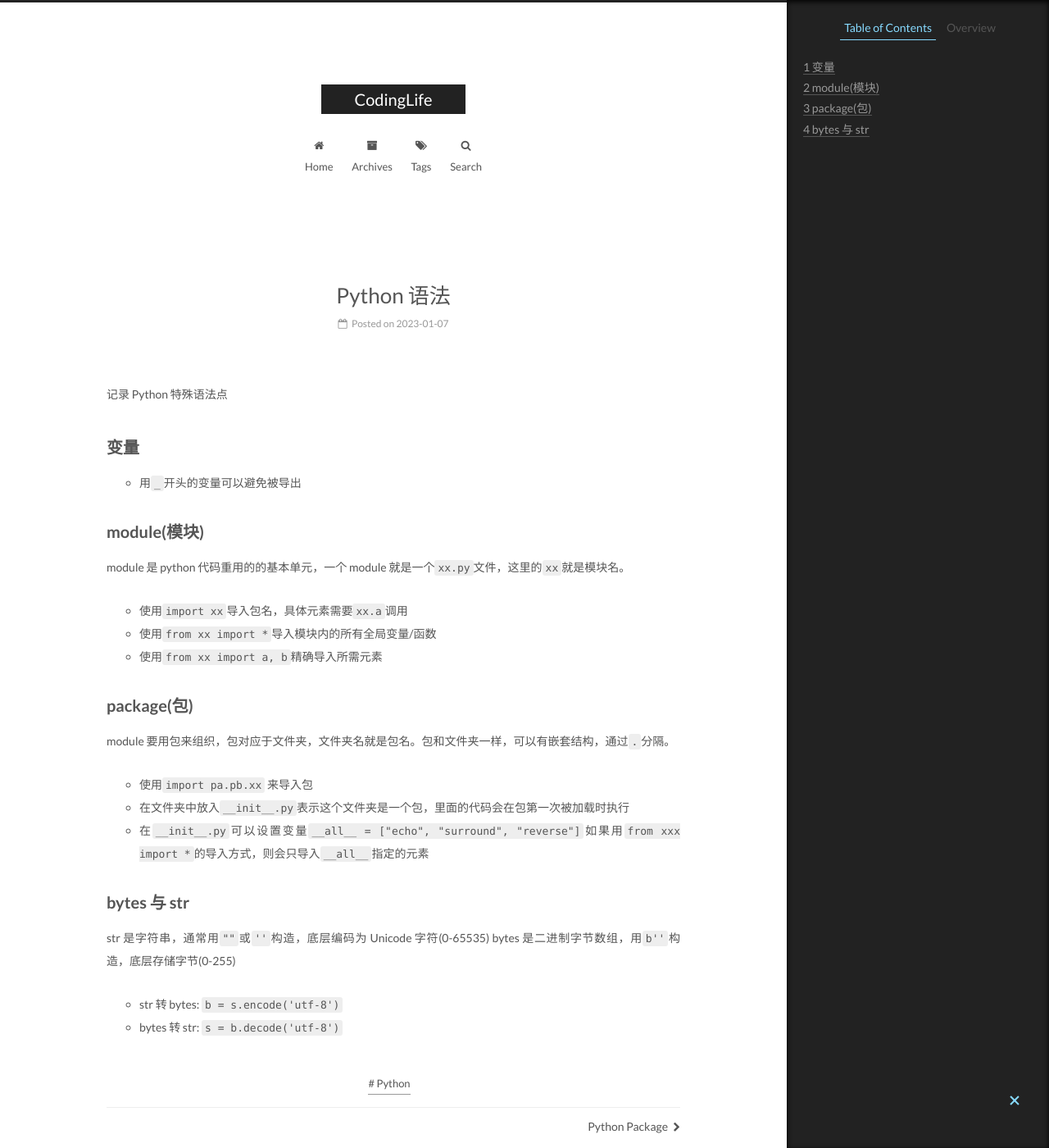
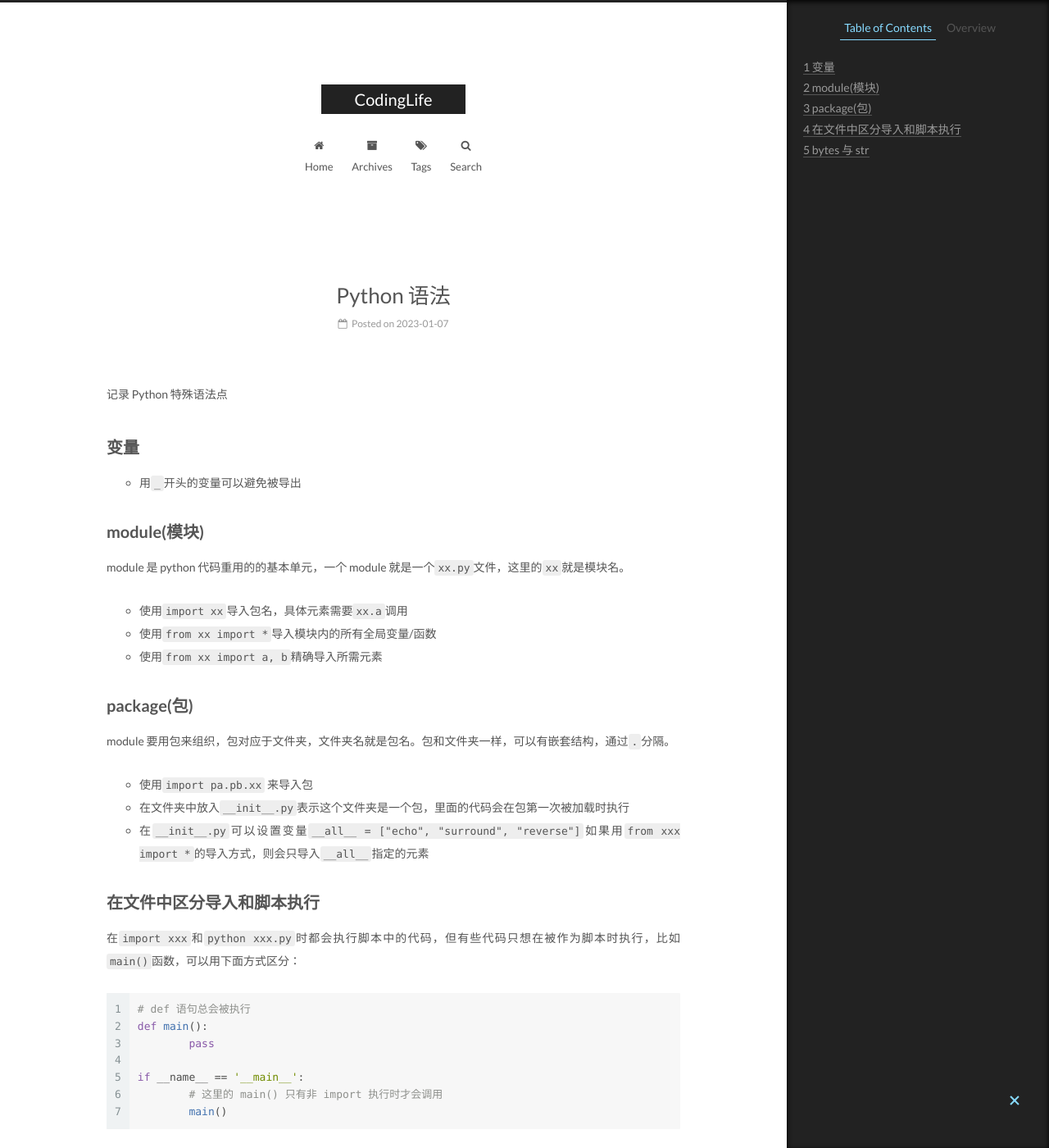
Before and after one commit to CodeHunter2006/CodeHunter2006.github.io, a Jekyll site: the page built from _posts/2023-01-07-Python_Syntex.md, in a window 1280 px wide and 1400 px high. Shown: the whole window at 82% size. Built offline with Jekyll 4.4.1, drawn with Linux system fonts in a browser that asks for light colours.

Commit message:
doc: add contents

````diff
--- a/_posts/2023-01-07-Python_Syntex.md
+++ b/_posts/2023-01-07-Python_Syntex.md
@@ -27,6 +27,20 @@ module 要用包来组织，包对应于文件夹，文件夹名就是包名。
 - 在文件夹中放入`__init__.py`表示这个文件夹是一个包，里面的代码会在包第一次被加载时执行
 - 在`__init__.py`可以设置变量`__all__ = ["echo", "surround", "reverse"]`如果用`from xxx import *`的导入方式，则会只导入`__all__`指定的元素
 
+## 在文件中区分导入和脚本执行
+
+在`import xxx`和`python xxx.py`时都会执行脚本中的代码，但有些代码只想在被作为脚本时执行，比如`main()`函数，可以用下面方式区分：
+
+```python
+# def 语句总会被执行
+def main():
+	pass
+
+if __name__ == '__main__':
+	# 这里的 main() 只有非 import 执行时才会调用
+	main()
+```
+
 ## bytes 与 str
 
 str 是字符串，通常用`""`或`''`构造，底层编码为 Unicode 字符(0-65535)
````
Also changed, not shown: _posts/2019-10-02-Git_CMD.md (+13 -0 lines), _posts/2022-12-17-Python_decorator.md (+4 -2 lines).
